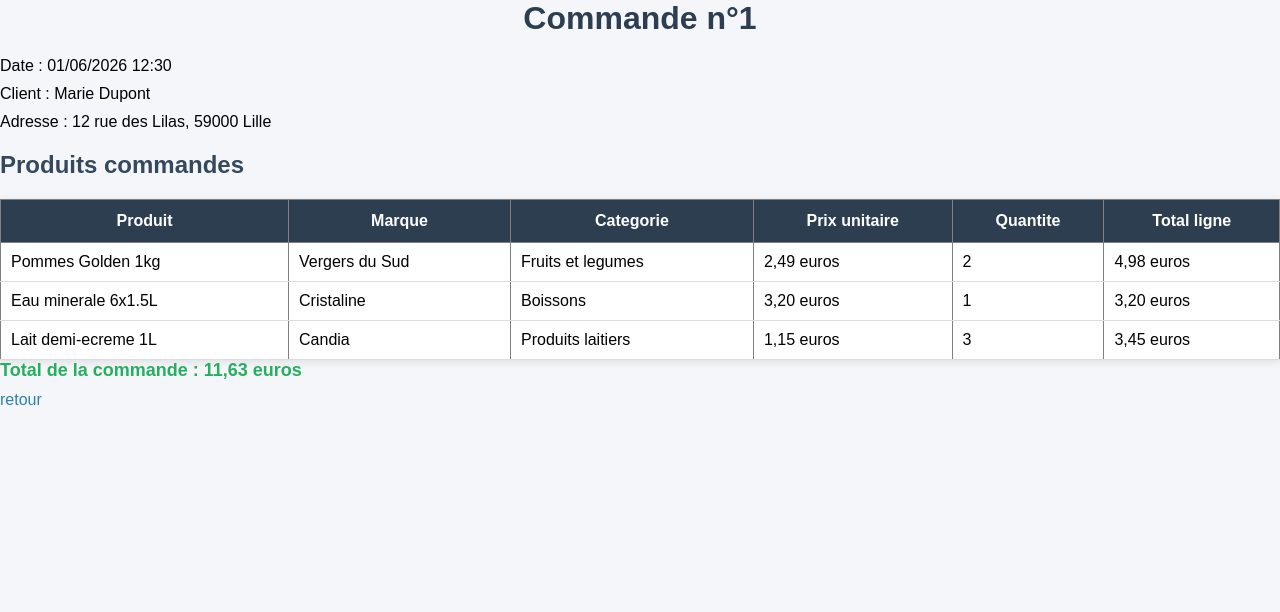
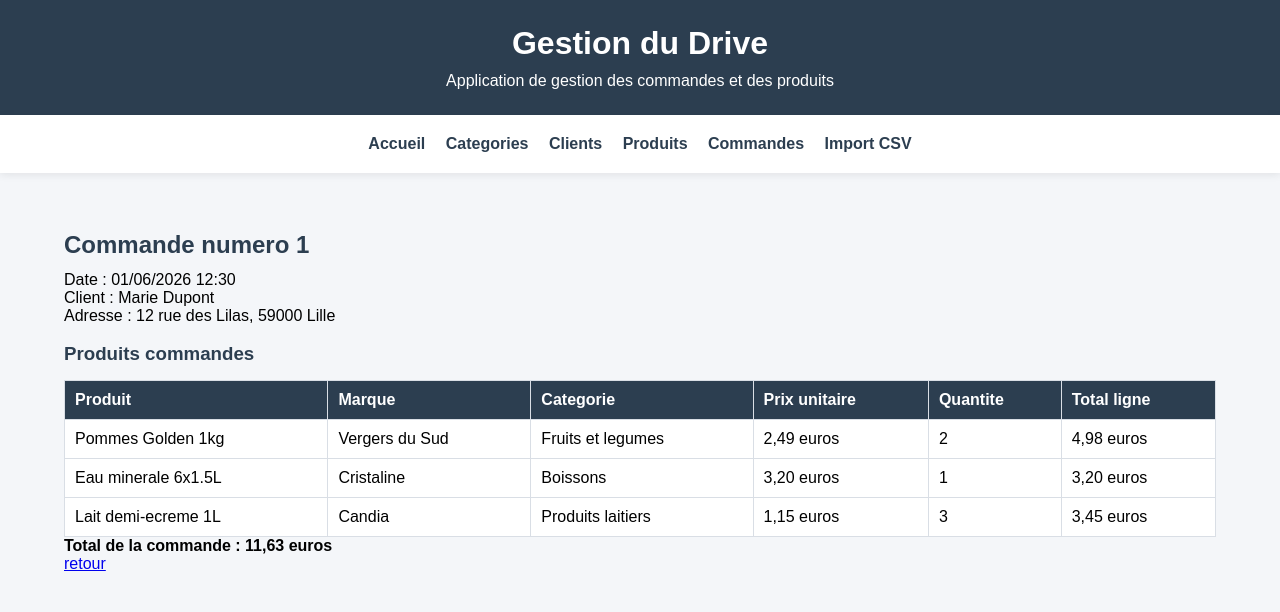
Before and after one commit to huymingbanchongphanith-arch/SAE203, a Django app: page /drive/affichecommande/1/ in a window 1280 px wide. Shown: the top 612 px of the page. Run offline with Django 5.2, Linux system fonts and the light colour scheme; data comes from the database, SQL or seed files in the repository.

Commit message:
Supprime l'ancien fichier CSS

```diff
--- a/Sae203/drive/static/drive/style.css
+++ /dev/null
@@ -1,177 +0,0 @@
-*{
-    margin:0;
-    padding:0;
-    box-sizing:border-box;
-    font-family: Arial, sans-serif;
-}
-body{
-    background:#f4f6f9;
-}
-header{
-    background:#2c3e50;
-    color:white;
-    text-align:center;
-    padding:25px;
-}
-header h1{
-    margin-bottom:10px;
-}
-.container{
-    width:90%;
-    max-width:1200px;
-    margin:auto;
-    padding:40px 0;
-}
-.menu{
-    display:grid;
-    grid-template-columns:repeat(auto-fit,minmax(250px,1fr));
-    gap:25px;
-}
-.card{
-    background:white;
-    border-radius:12px;
-    padding:25px;
-    box-shadow:0 3px 10px rgba(0,0,0,0.15);
-    transition:0.3s;
-    text-align:center;
-}
-.card:hover{
-    transform:translateY(-5px);
-}
-.card h2{
-    margin-bottom:15px;
-    color:#2c3e50;
-}
-.card p{
-    color:#666;
-    margin-bottom:20px;
-}
-.btn{
-    display:inline-block;
-    text-decoration:none;
-    background:#3498db;
-    color:white;
-    padding:10px 20px;
-    border-radius:8px;
-    transition:0.3s;
-}
-.btn:hover{
-    background:#2980b9;
-}
-footer{
-    text-align:center;
-    padding:20px;
-    color:#777;
-}
-
-/* Titre principal */
-h1 {
-    text-align: center;
-    color: #2c3e50;
-    margin-bottom: 20px;
-}
-h2 {
-    color: #34495e;
-    margin: 20px 0 15px 0;
-}
-h3 {
-    color: #34495e;
-    margin: 15px 0;
-}
-
-
-/* Navigation */
-nav {
-    background: #2c3e50;
-    padding: 15px;
-    border-radius: 10px;
-    margin-bottom: 25px;
-    text-align: center;
-}
-nav a {
-    color: white;
-    text-decoration: none;
-    margin: 0 15px;
-    font-weight: bold;
-}
-nav a:hover {
-    color: #3498db;
-}
-
-/* Liens généraux */
-a {
-    color: #2980b9;
-    text-decoration: none;
-}
-a:hover {
-    text-decoration: underline;
-}
-
-* Formulaires */
-form {
-    background: white;
-    padding: 20px;
-    border-radius: 10px;
-    box-shadow: 0 2px 8px rgba(0,0,0,0.1);
-    margin-top: 20px;
-}
-input[type="text"],
-input[type="number"],
-input[type="date"],
-input[type="file"],
-select,
-textarea {
-    width: 100%;
-    padding: 10px;
-    margin-top: 5px;
-    margin-bottom: 15px;
-    border: 1px solid #ccc;
-    border-radius: 6px;
-}
-/* Tableaux */
-table {
-    width: 100%;
-    border-collapse: collapse;
-    background: white;
-    margin-top: 20px;
-    box-shadow: 0 2px 8px rgba(0,0,0,0.1);
-}
-th {
-    background: #2c3e50;
-    color: white;
-    padding: 12px;
-}
-td {
-    padding: 10px;
-    border-bottom: 1px solid #ddd;
-}
-tr:hover {
-    background: #f5f5f5;
-}
-/* Listes */
-ol, ul {
-    margin-top: 15px;
-    margin-left: 25px;
-}
-li {
-    margin-bottom: 10px;
-    background: white;
-    padding: 10px;
-    border-radius: 6px;
-    list-style-position: inside;
-}
-/* Messages d'erreur */
-.erreur {
-    color: red;
-    font-weight: bold;
-    margin: 10px 0;
-}
-/* Totaux commandes */
-strong {
-    color: #27ae60;
-    font-size: 18px;
-}
-/* Espacement des paragraphes */
-p {
-    margin-bottom: 10px;
-}
--- a/Sae203/drive/templates/drive/commande/affiche.html
+++ b/Sae203/drive/templates/drive/commande/affiche.html
@@ -1,17 +1,14 @@
-<!DOCTYPE html>
-<html lang="fr">
-<head>
-    <meta charset="UTF-8">
-    <title>Fiche commande</title>
-    {% load static %}
-    <link rel="stylesheet" href="{% static 'drive/style.css' %}">
-</head>
-<body>
-    <h1>Commande n°{{ commande.numero }}</h1>
+{% extends 'drive/main.html' %}
+
+{% block title %}Fiche commande{% endblock %}
+
+{% block content %}
+    <h2>Commande numero {{ commande.numero }}</h2>
     <p>Date : {{ commande.date_commande|date:"d/m/Y H:i" }}</p>
     <p>Client : {{ commande.client.prenom }} {{ commande.client.nom }}</p>
     <p>Adresse : {{ commande.client.adresse }}</p>
-    <h2>Produits commandes</h2>
+
+    <h3>Produits commandes</h3>
     <table border="1">
         <tr>
             <th>Produit</th>
@@ -32,7 +29,7 @@
         </tr>
         {% endfor %}
     </table>
+
     <p><strong>Total de la commande : {{ total }} euros</strong></p>
     <a href="/drive/commandes/">retour</a>
-</body>
-</html>
+{% endblock %}
```
Also changed, not shown: Sae203/drive/templates/drive/index.html (+6 -18 lines).
